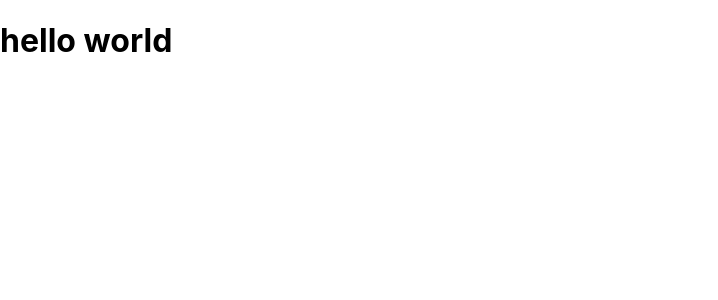
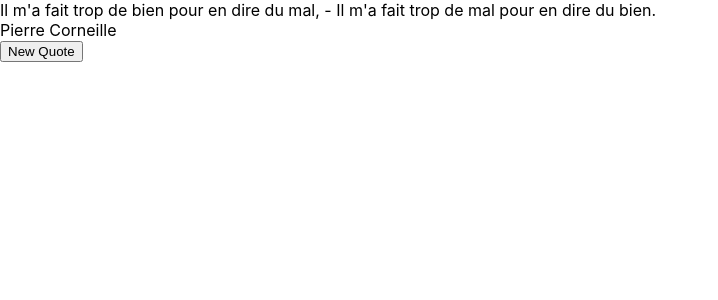
Before and after one commit to andersonfer/quote-machine, a React (Create React App) app: page / in a window 1280 px wide. Shown: the top 300 px of the page, without its empty margins (0-718 px from the left). Built offline with nearby package versions, Linux system fonts and the light colour scheme.

Commit message:
migrated all the code from CodePen

```diff
--- a/src/App.js
+++ b/src/App.js
@@ -2,12 +2,179 @@ import logo from './logo.svg';
 import './App.css';
 import { Component } from 'react';
 
+const PHRASES = [
+  ['L\'homme est un loup pour l\'homme.','Plaute'],
+['Il m\'a fait trop de bien pour en dire du mal, - Il m\'a fait trop de mal pour en dire du bien.','Pierre Corneille'],
+['Rien de grand ne s\'est accompli dans le monde sans passion.','Georg Wilhelm Friedrich Hegel'],
+['On n\'est pas sérieux, quand on a dix-sept ans.','Arthur Rimbaud'],
+['Science sans conscience n\'est que ruine de l\'âme.','François Rabelais'],
+['Il y a deux histoires : l\'histoire officielle, menteuse, qu’on enseigne, puis l\'Histoire secrète, où sont les véritables causes des événements.','Balzac'],
+['Familles! je vous hais! Foyers clos; portes refermées; possessions jalouses du bonheur.','André Gide'],
+['L\'homme n\'est pas né pour le repos.','Voltaire'],
+['Si j\'ai vu si loin, c\'est que j\'étais monté sur des épaules de géants.','Isaac Newton'],
+['Ceux qui ne peuvent se souvenir du passé sont condamnés à le répéter.','George Santayana'],
+['J\'ai le rêve qu\'un jour mes quatre enfants vivront dans une nation où ils ne seront pas jugés pour la couleur de leur peau, mais pour leur caractère.','Martin Luther King'],
+['Il n\'y a point de pires sourds que ceux qui ne veulent pas entendre.','Molière'],
+['Si ceux qui disent du mal de moi savaient exactement ce que je pense d\'eux, ils en diraient bien davantage.','Sacha Guitry'],
+['Un problème sans solution est un problème mal posé.','Albert Einstein'],
+['Le courage n\'est pas l\'absence de peur, mais la capacité de vaincre ce qui fait peur.','Nelson Mandela'],
+['Vis comme si tu devais mourir demain. Apprends comme si tu devais vivre toujours.','Mahatma Gandhi'],
+['Le souvenir est le parfum de l\'âme.','George Sand'],
+['L\'enfer c’est les autres.','Sartre'],
+['La vie sans musique est tout simplement une erreur, une torture, un exil.','Friedrich Wilhelm Nietzsche'],
+['Ce qui compte, chez un homme, ce n\'est pas la couleur de sa peau ou la texture de sa chevelure, mais la texture et la qualité de son âme.','Martin Luther King']
+];
+const COLORS = [
+  'LightSlateGray',
+  'CadetBlue',
+  'DarkKhaki',
+  'DarkSeaGreen',
+  'SteelBlue',
+  'OliveDrab',
+  'MediumPurple',
+  'MidnightBlue',
+  'FireBrick'
+];
+
 class App extends Component {
   render() {
+    return <QuoteBox />;
+  }
+}
+
+class QuoteBox extends Component {
+  constructor(props){
+    super(props);
+    this.state = {
+      text: '',
+      author: '',
+      phraseId:0,
+      color:'FireBrick'
+    }
+  }
+
+  componentDidMount = () => {
+    return this.updatePhrase();
+  }
+
+  updatePhrase = () => {
+    const phrase = this.generateRandomPhrase();
+
+    this.setState({
+      text:phrase.text,
+      author:phrase.author,
+      phraseId:phrase.id
+    });
+  };
+
+  generateRandomPhrase = () => {
+    let randomNumberForPhraseChoice;
+
+    do{
+      randomNumberForPhraseChoice = Math.floor(Math.random() * PHRASES.length);
+    }
+    while (randomNumberForPhraseChoice === this.state.phraseId);
+    const [text,author] = PHRASES[randomNumberForPhraseChoice];
+    return {
+      text:text,
+      author:author,
+      id:randomNumberForPhraseChoice
+    };
+  }
+
+  render() {
     return (
-      <h1> hello world </h1>
+      <div id="quote-box">
+        <Text value={this.state.text}/>
+        <Author value={this.state.author}/>
+        <div id="buttons">
+          <TweetButton text={this.state.text} author={this.state.author}/>
+          <NewQuoteButton updateFnc={this.updateScreen} />
+        </div>
+      </div>
+    );
+  }
+
+  updateScreen = () => {
+    this.updatePhrase();
+    this.updateColor();
+  }
+
+  updateColor = () => {
+    const randomColor = this.generateRandomColor();
+
+    this.setState({
+      color:randomColor
+    })
+    document.documentElement.style.setProperty("--main-color", randomColor);
+  };
+
+  generateRandomColor = () => {
+    let randomColor;
+
+    do{
+      let randomNumberForColorChoice = Math.floor(Math.random() * COLORS.length);
+      randomColor = COLORS[randomNumberForColorChoice];
+    }
+    while (randomColor === this.state.color);
+    return randomColor;
+  }
+}
+
+class Text extends Component {
+  constructor(props) {
+    super(props);
+  }
+  render() {
+    return (
+      <div id="text">
+        {this.props.value}
+      </div>
     );
   }
 }
 
+class Author extends Component {
+  constructor(props) {
+    super(props);
+  }
+  render(){
+    return (
+      <div id="author">
+        {this.props.value}
+      </div>
+    );
+  }
+}
+class TweetButton extends Component{
+    constructor(props){
+      super(props);
+    }
+    render() {
+      const tweetLink = 'https://twitter.com/intent/tweet?text=' + this.props.text + ' (' + this.props.author + ')';
+
+      return (
+        <div id="twitter-button">
+          <a class="button" href={tweetLink} id="tweet-quote" target="_blank">
+            <span class="fa fa-twitter"/>
+          </a>
+      </div>
+      );
+    }
+}
+
+class NewQuoteButton extends Component {
+  constructor(props) {
+    super(props);
+  }
+  render() {
+    return (
+      <div id="new-quote-button">
+        <button class="button" id="new-quote" onClick={this.props.updateFnc}>New Quote</button>
+       </div>
+    );
+  }
+}
+
+
 export default App;
```
